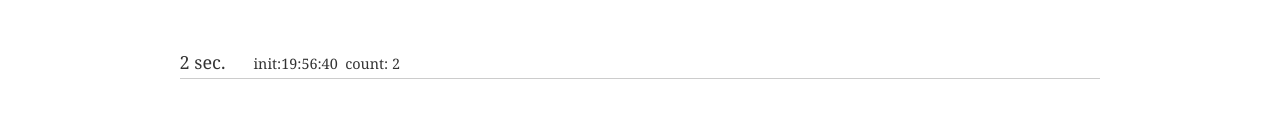
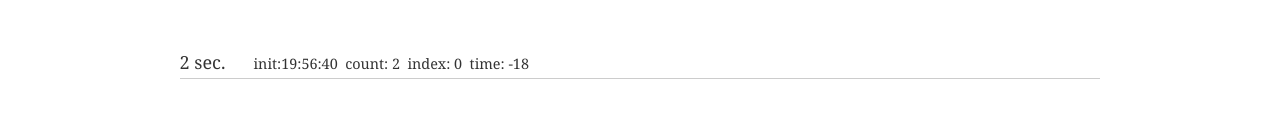
Before and after one commit to rpuchadm/train2020, a Gatsby site: page /train in a window 1280 px wide. Both pictures are taken after a click on the button "START". Shown: the part 418-546 px from the top of the page. Built offline with nearby package versions, Linux system fonts and the light colour scheme; Gatsby itself is replaced by a stand-in of ours.

Commit message:
index time

```diff
--- a/src/components/TrainClock.js
+++ b/src/components/TrainClock.js
@@ -70,7 +70,13 @@ const TrainClock = ({steps}) => {
 
     const now = ( new Date()).getTime();
     const amount = start ? Math.trunc( ( now - start.getTime() ) / 1000 ) : null ;
-    //const amount2 = amount1 ? Math.trunc( amount1 / 1000 ) : null ;
+    let time = amount ;
+    let index = 0 ;
+    while ( index < steps.length ) {
+        const step = steps[index] ;
+        time -= step.total ;
+        if( time < 0 ) {  break } else { index++ }
+    }
 
     return(
         <>
@@ -85,6 +91,10 @@ const TrainClock = ({steps}) => {
                 init:{ moment(start).format('HH:mm:ss') }
                 &nbsp;
                 count: {count}
+                &nbsp;
+                index: {index}
+                &nbsp;
+                time: {time}
             </small>
             </> : null }
         <br/>
```
